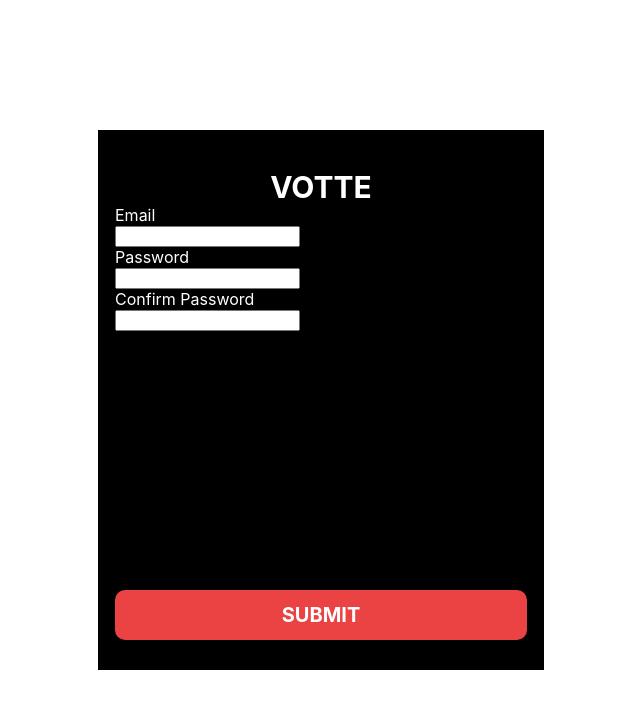
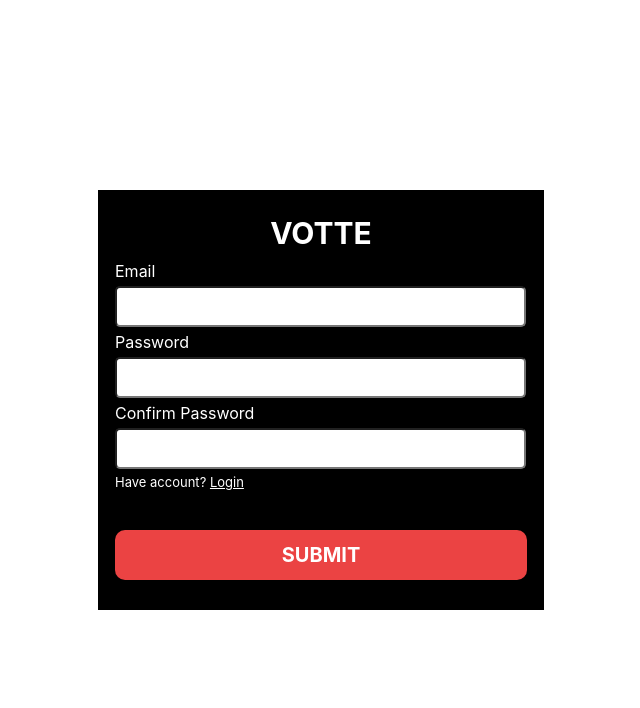
Before and after one commit to Nomddaay/votte, a React (Create React App) app in the folder frontend/: page /register in a window 1280 px wide. Shown: the top 708 px of the page, without its empty margins (319-959 px from the left). Built offline with nearby package versions, Linux system fonts and the light colour scheme.

Commit message:
done UI registerpage

```diff
--- a/frontend/src/components/btns/login_btn/Button.css
+++ b/frontend/src/components/btns/login_btn/Button.css
@@ -11,3 +11,8 @@
     justify-content: center;
     align-items: center;
 }
+
+.form:hover {
+    cursor: pointer;
+    background-color: #e43333;
+}
--- a/frontend/src/pages/register/Register.css
+++ b/frontend/src/pages/register/Register.css
@@ -8,7 +8,7 @@
 
 .card {
     width: 446px;
-    height: 540px;
+    height: 420px;
     background-color: #000;
     position: relative;
 }
@@ -17,17 +17,33 @@
     margin: 0 17px;
 }
 
-.title {
+/* .title {
     font-weight: 700;
     font-size: 30px;
     text-align: center;
-    margin-top: 39px;
-}
+    margin-top: 30px;
+} */
 
 /* .label_name {
 
+} */
+
+.input {
+    width: 403px;
+    height: 35px;
+    font-size: 15px;
+    margin: 5px 0;
+    border-radius: 5px;
 }
 
-.input {
+.text {
+    font-size: 13px;
+}
 
-} */
+a {
+    color: #fff;
+}
+
+a:hover {
+    color: #EB4343;
+}
--- a/frontend/src/pages/register/Register.js
+++ b/frontend/src/pages/register/Register.js
@@ -1,4 +1,5 @@
 import { useState } from 'react';
+import { Link } from 'react-router-dom';
 // import { useNavigate } from "react-router-dom";
 import './Register.css';
 import Button from '../../components/btns/login_btn/ButtonRegister';
@@ -7,6 +8,7 @@ import Button from '../../components/btns/login_btn/ButtonRegister';
 const Register = () => {
     const [email, setEmail] = useState("");
     const [password, setPassword] = useState("");
+    const [matchPassword, setMatchPassword] = useState("");
     // const navigate = useNavigate();
 
     const handleSubmit = async (e) => {
@@ -17,7 +19,19 @@ const Register = () => {
     return(
         <div className='body'>
             <div className='card'>
-                <div className='title'>VOTTE</div>
+                <Link to="/"
+                    className='title'
+                    style={{
+                        display: 'flex',
+                        textDecoration: 'none',
+                        fontWeight: 700,
+                        fontSize: 30,
+                        justifyContent: 'center',
+                        marginTop: 25,
+                        marginBottom: 10,
+                    }}>
+                    VOTTE
+                </Link>
                 <form onSubmit={handleSubmit} className='content'>
                     <div className='label_name'>Email</div>
                     <input
@@ -39,10 +53,11 @@ const Register = () => {
                     <input
                         className='input'
                         type="password"
-                        value={password}
-                        onChange={(e) => setPassword(e.target.value)}
+                        value={matchPassword}
+                        onChange={(e) => setMatchPassword(e.target.value)}
                     />
                     <Button />
+                    <div className='text'>Have account? <a href='/'>Login</a></div>
                 </form>
             </div>
         </div>
```
